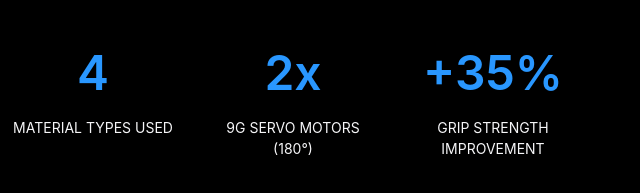
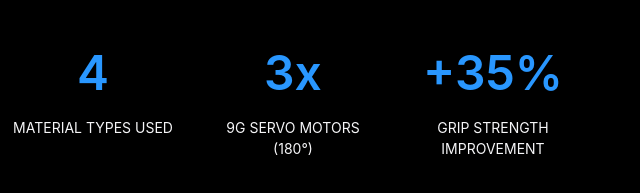
Before and after one commit to GRASPelite/grasp, a plain HTML site: page index.html in a window 1280 px wide. Shown: the part 2729-2922 px from the top of the page, 447-1087 px from the left. Drawn offline with Linux system fonts and the light colour scheme.

Commit message:
Update index.html
2x ---> 3x 9G SERVO MOTORS (180)

```diff
--- a/index.html
+++ b/index.html
@@ -795,7 +795,7 @@
                         <div class="spec-label">MATERIAL TYPES USED</div>
                     </div>
                     <div class="spec-item" id="spec3">
-                        <div class="spec-number">2x</div>
+                        <div class="spec-number">3x</div>
                         <div class="spec-label">9G SERVO MOTORS (180°)</div>
                     </div>
                     <div class="spec-item" id="spec4">
```
